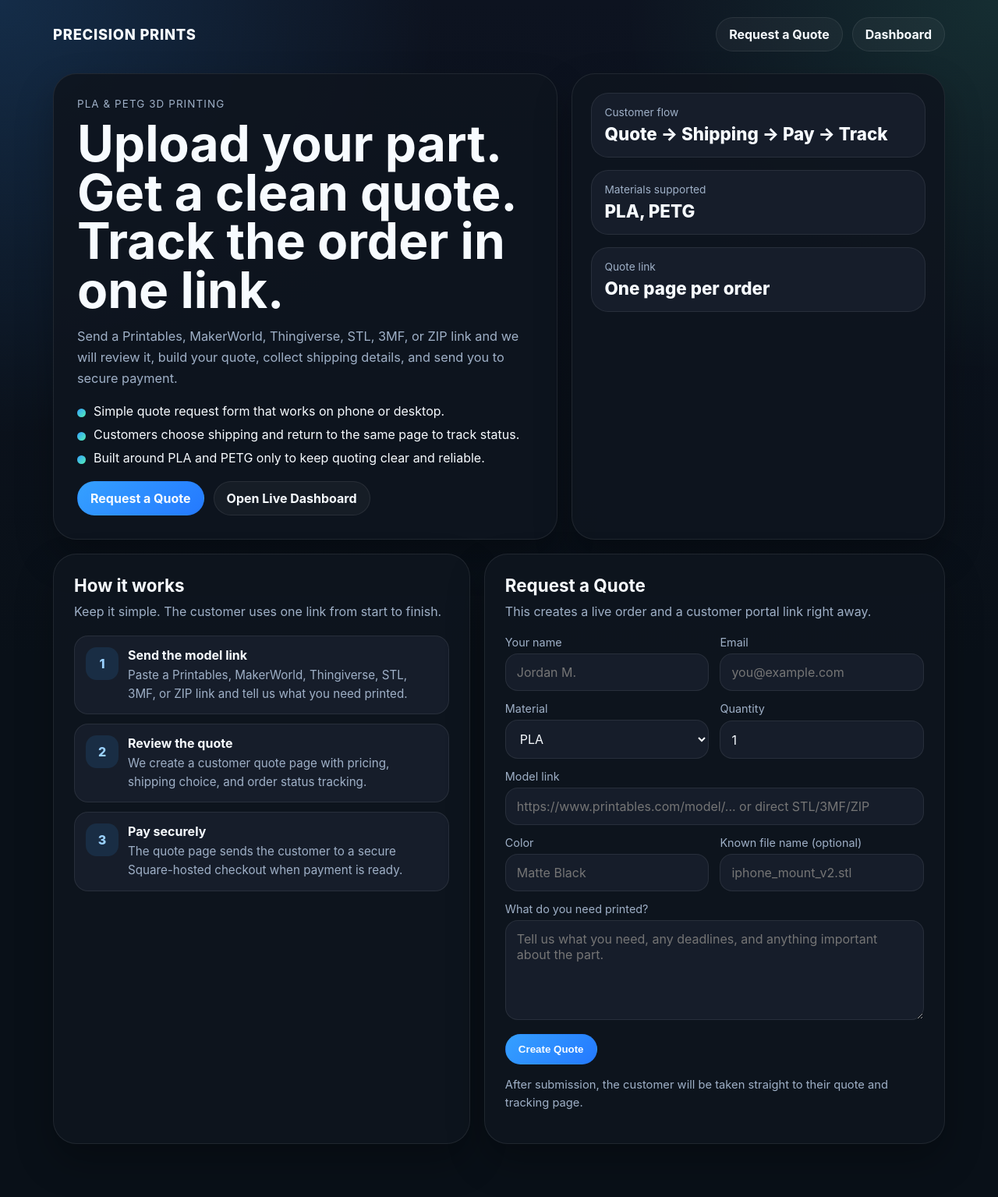
After one commit to adam-nabi/precision-prints-backend, a FastAPI app: template backend/app/templates/index.html in a window 1280 px wide. The commit adds this page. Shown: the whole page at 78% size. Run offline with FastAPI, Linux system fonts and the light colour scheme; the template is opened without the code that fills it, so the values that code supplies are empty.

Commit message:
Add public homepage and Square customer portal flow

```diff
--- a/backend/app/main.py
+++ b/backend/app/main.py
@@ -26,6 +26,7 @@ from .discord_ingest import DiscordConfigError, fetch_recent_messages
 from .model_worker import process_model_url
 from .reddit_ingest import RedditConfigError, fetch_recent_posts
 from .scout import ALLOWED_SOURCES, analyze_message, build_notes, build_reply_draft, resolve_order_material
+from .square_checkout import create_square_payment_link, square_is_configured
 from .store import (
     create_order,
     delete_order,
@@ -67,8 +68,14 @@ def health_check() -> Dict[str, str]:
 
 
 @app.get("/", include_in_schema=False)
-def root() -> RedirectResponse:
-    return RedirectResponse(url="/dashboard", status_code=302)
+def root(request: Request) -> HTMLResponse:
+    return templates.TemplateResponse(
+        request,
+        "index.html",
+        {
+            "public_base_url": _public_base_url(),
+        },
+    )
 
 
 @app.get("/dashboard", response_class=HTMLResponse)
@@ -105,6 +112,7 @@ def quote_page(request: Request, order_id: UUID) -> HTMLResponse:
     if order is None:
         raise HTTPException(status_code=404, detail="Order not found")
 
+    order = _ensure_square_payment_link(order)
     order = _with_public_links(order)
 
     return templates.TemplateResponse(
@@ -147,6 +155,7 @@ def scout_message(request: ScoutMessageRequest) -> ScoutMessageResponse:
         detected_material=match.detected_material,
         unsupported_material=match.unsupported_material,
         color_preference=None,
+        customer_email=None,
     )
     saved_order = _create_and_process_order(imported_order)
 
@@ -193,6 +202,7 @@ def scan_discord() -> DiscordScanResponse:
             detected_material=match.detected_material,
             unsupported_material=match.unsupported_material,
             color_preference=None,
+            customer_email=None,
         )
         created_orders.append(_create_and_process_order(imported_order))
 
@@ -242,6 +252,7 @@ def scan_reddit() -> RedditScanResponse:
             detected_material=match.detected_material,
             unsupported_material=match.unsupported_material,
             color_preference=None,
+            customer_email=None,
         )
         created_orders.append(_create_and_process_order(imported_order))
 
@@ -271,6 +282,7 @@ def intake_lead(request: IntakeLeadRequest) -> Order:
         detected_material=_resolve_requested_material(request.materialPreference, analyzed_match.detected_material),
         unsupported_material=_resolve_unsupported_material(request.materialPreference, analyzed_match.unsupported_material),
         color_preference=request.colorPreference,
+        customer_email=request.customerEmail,
     )
     return _create_and_process_order(imported_order)
 
@@ -309,6 +321,16 @@ def patch_order_payment_link(order_id: UUID, request: UpdatePaymentLinkRequest)
     return _with_public_links(updated_order)
 
 
+@app.post("/orders/{order_id}/square-payment-link", response_model=Order)
+def create_order_square_payment_link(order_id: UUID) -> Order:
+    order = get_order(order_id)
+    if order is None:
+        raise HTTPException(status_code=404, detail="Order not found")
+
+    updated_order = _ensure_square_payment_link(order, force_refresh=True)
+    return _with_public_links(updated_order)
+
+
 @app.patch("/orders/{order_id}", response_model=Order)
 def patch_order_details(order_id: UUID, request: UpdateOrderDetailsRequest) -> Order:
     updated_order = update_order_details(
@@ -322,6 +344,7 @@ def patch_order_details(order_id: UUID, request: UpdateOrderDetailsRequest) -> O
     if updated_order is None:
         raise HTTPException(status_code=404, detail="Order not found")
 
+    updated_order = _ensure_square_payment_link(updated_order, force_refresh=True)
     return _with_public_links(updated_order)
 
 
@@ -347,6 +370,7 @@ def _build_order_from_lead(
     detected_material: Optional[str],
     unsupported_material: Optional[str],
     color_preference: Optional[str],
+    customer_email: Optional[str],
 ) -> Order:
     return Order(
         id=uuid4(),
@@ -363,6 +387,7 @@ def _build_order_from_lead(
         sourceURL=source_url,
         modelDownloadURL=model_url,
         notes=build_notes(source, message_text, source_url, unsupported_material),
+        customerEmail=customer_email,
     )
 
 
@@ -456,8 +481,31 @@ def _with_public_links(order: Order) -> Order:
     return order.model_copy(
         update={
             "quoteURL": f"{_public_base_url()}/quote/{order.id}",
+            "customerPortalURL": f"{_public_base_url()}/quote/{order.id}",
         }
     )
+
+
+def _ensure_square_payment_link(order: Order, force_refresh: bool = False) -> Order:
+    if not square_is_configured():
+        return order
+
+    if order.totalAmount <= 0:
+        return order
+
+    if order.status in {OrderStatus.PAID, OrderStatus.PRINTING, OrderStatus.SHIPPED}:
+        return order
+
+    if order.paymentLinkURL and not force_refresh:
+        return order
+
+    try:
+        payment_link_url = create_square_payment_link(order, _public_base_url())
+    except RuntimeError:
+        return order
+
+    updated_order = update_payment_link(order.id, payment_link_url)
+    return updated_order or order
 
 
 def _resolve_requested_material(material_preference: Optional[str], detected_material: Optional[str]) -> Optional[str]:
--- /dev/null
+++ b/backend/app/templates/index.html
@@ -0,0 +1,474 @@
+<!DOCTYPE html>
+<html lang="en">
+<head>
+  <meta charset="UTF-8">
+  <meta name="viewport" content="width=device-width, initial-scale=1.0">
+  <title>Precision Prints</title>
+  <style>
+    :root {
+      color-scheme: dark;
+      --bg: #091018;
+      --panel: rgba(15, 21, 31, 0.92);
+      --panel-2: #161d2a;
+      --line: rgba(255,255,255,0.08);
+      --text: #f7fbff;
+      --muted: #9fb0c7;
+      --accent: #35a0ff;
+      --accent-2: #53f0b3;
+      --shadow: 0 22px 48px rgba(0,0,0,0.28);
+    }
+
+    * { box-sizing: border-box; }
+
+    body {
+      margin: 0;
+      font-family: -apple-system, BlinkMacSystemFont, "Segoe UI", sans-serif;
+      color: var(--text);
+      background:
+        radial-gradient(circle at top left, rgba(53,160,255,0.18), transparent 28%),
+        radial-gradient(circle at top right, rgba(83,240,179,0.12), transparent 24%),
+        linear-gradient(180deg, #0d1320 0%, var(--bg) 55%);
+    }
+
+    .shell {
+      max-width: 1180px;
+      margin: 0 auto;
+      padding: 22px 18px 68px;
+    }
+
+    .nav {
+      display: flex;
+      justify-content: space-between;
+      align-items: center;
+      gap: 16px;
+      margin-bottom: 28px;
+    }
+
+    .brand {
+      font-size: 1.15rem;
+      font-weight: 800;
+      letter-spacing: 0.04em;
+    }
+
+    .nav-links {
+      display: flex;
+      gap: 12px;
+      flex-wrap: wrap;
+    }
+
+    .nav-links a,
+    .button {
+      text-decoration: none;
+      color: var(--text);
+      border: 1px solid var(--line);
+      background: rgba(255,255,255,0.04);
+      border-radius: 999px;
+      padding: 11px 16px;
+      font-weight: 700;
+    }
+
+    .button.primary {
+      background: linear-gradient(135deg, var(--accent), #2479ff);
+      border-color: transparent;
+    }
+
+    .hero {
+      display: grid;
+      grid-template-columns: 1.15fr 0.85fr;
+      gap: 18px;
+      align-items: stretch;
+      margin-bottom: 18px;
+    }
+
+    .panel {
+      background: var(--panel);
+      border: 1px solid var(--line);
+      border-radius: 30px;
+      box-shadow: var(--shadow);
+    }
+
+    .hero-copy {
+      padding: 30px;
+    }
+
+    .eyebrow {
+      color: var(--muted);
+      text-transform: uppercase;
+      letter-spacing: 0.08em;
+      font-size: 0.84rem;
+      margin-bottom: 12px;
+    }
+
+    h1 {
+      margin: 0 0 14px;
+      font-size: clamp(2.2rem, 5vw, 4.3rem);
+      line-height: 0.98;
+    }
+
+    .lead {
+      margin: 0 0 18px;
+      max-width: 56ch;
+      color: var(--muted);
+      line-height: 1.65;
+      font-size: 1.02rem;
+    }
+
+    .hero-points {
+      display: grid;
+      gap: 10px;
+      margin-bottom: 20px;
+    }
+
+    .point {
+      display: flex;
+      gap: 10px;
+      align-items: start;
+      color: var(--text);
+    }
+
+    .dot {
+      width: 11px;
+      height: 11px;
+      border-radius: 999px;
+      margin-top: 7px;
+      background: linear-gradient(135deg, var(--accent), var(--accent-2));
+      flex: none;
+    }
+
+    .hero-card {
+      padding: 24px;
+      display: grid;
+      gap: 16px;
+      align-content: start;
+    }
+
+    .stat {
+      background: var(--panel-2);
+      border: 1px solid var(--line);
+      border-radius: 22px;
+      padding: 16px;
+    }
+
+    .stat .label {
+      color: var(--muted);
+      font-size: 0.86rem;
+      margin-bottom: 6px;
+    }
+
+    .stat .value {
+      font-size: 1.4rem;
+      font-weight: 800;
+    }
+
+    .grid {
+      display: grid;
+      grid-template-columns: 0.95fr 1.05fr;
+      gap: 18px;
+    }
+
+    .section {
+      padding: 26px;
+    }
+
+    h2 {
+      margin: 0 0 8px;
+      font-size: 1.4rem;
+    }
+
+    .sub {
+      margin: 0 0 18px;
+      color: var(--muted);
+      line-height: 1.6;
+    }
+
+    .steps {
+      display: grid;
+      gap: 12px;
+    }
+
+    .step {
+      display: grid;
+      grid-template-columns: 42px 1fr;
+      gap: 12px;
+      align-items: start;
+      padding: 14px;
+      background: var(--panel-2);
+      border: 1px solid var(--line);
+      border-radius: 18px;
+    }
+
+    .step-number {
+      width: 42px;
+      height: 42px;
+      display: grid;
+      place-items: center;
+      border-radius: 14px;
+      background: rgba(53,160,255,0.12);
+      color: #9bd2ff;
+      font-weight: 800;
+    }
+
+    .step-title {
+      font-weight: 700;
+      margin-bottom: 4px;
+    }
+
+    .step-text {
+      color: var(--muted);
+      line-height: 1.55;
+      font-size: 0.95rem;
+    }
+
+    .form-grid {
+      display: grid;
+      grid-template-columns: 1fr 1fr;
+      gap: 14px;
+    }
+
+    .field {
+      display: grid;
+      gap: 6px;
+    }
+
+    .field.full {
+      grid-column: 1 / -1;
+    }
+
+    label {
+      color: var(--muted);
+      font-size: 0.9rem;
+    }
+
+    input, select, textarea {
+      width: 100%;
+      font: inherit;
+      border: 1px solid var(--line);
+      border-radius: 16px;
+      padding: 13px 14px;
+      background: var(--panel-2);
+      color: var(--text);
+    }
+
+    textarea {
+      resize: vertical;
+      min-height: 128px;
+    }
+
+    .form-actions {
+      display: flex;
+      gap: 12px;
+      flex-wrap: wrap;
+      margin-top: 18px;
+    }
+
+    .helper {
+      color: var(--muted);
+      font-size: 0.92rem;
+      line-height: 1.55;
+    }
+
+    .success,
+    .error {
+      display: none;
+      margin-top: 12px;
+      padding: 12px 14px;
+      border-radius: 14px;
+      font-weight: 700;
+    }
+
+    .success {
+      background: rgba(83,240,179,0.12);
+      color: #a0ffd8;
+    }
+
+    .error {
+      background: rgba(255,82,82,0.12);
+      color: #ffb2b2;
+    }
+
+    @media (max-width: 900px) {
+      .hero, .grid, .form-grid {
+        grid-template-columns: 1fr;
+      }
+    }
+  </style>
+</head>
+<body>
+  <main class="shell">
+    <nav class="nav">
+      <div class="brand">PRECISION PRINTS</div>
+      <div class="nav-links">
+        <a href="#quote-form">Request a Quote</a>
+        <a href="/dashboard">Dashboard</a>
+      </div>
+    </nav>
+
+    <section class="hero">
+      <div class="panel hero-copy">
+        <div class="eyebrow">PLA & PETG 3D Printing</div>
+        <h1>Upload your part. Get a clean quote. Track the order in one link.</h1>
+        <p class="lead">
+          Send a Printables, MakerWorld, Thingiverse, STL, 3MF, or ZIP link and we will review it, build your quote,
+          collect shipping details, and send you to secure payment.
+        </p>
+
+        <div class="hero-points">
+          <div class="point"><span class="dot"></span><span>Simple quote request form that works on phone or desktop.</span></div>
+          <div class="point"><span class="dot"></span><span>Customers choose shipping and return to the same page to track status.</span></div>
+          <div class="point"><span class="dot"></span><span>Built around PLA and PETG only to keep quoting clear and reliable.</span></div>
+        </div>
+
+        <div class="form-actions">
+          <a class="button primary" href="#quote-form">Request a Quote</a>
+          <a class="button" href="/dashboard">Open Live Dashboard</a>
+        </div>
+      </div>
+
+      <div class="panel hero-card">
+        <div class="stat">
+          <div class="label">Customer flow</div>
+          <div class="value">Quote → Shipping → Pay → Track</div>
+        </div>
+        <div class="stat">
+          <div class="label">Materials supported</div>
+          <div class="value">PLA, PETG</div>
+        </div>
+        <div class="stat">
+          <div class="label">Quote link</div>
+          <div class="value">One page per order</div>
+        </div>
+      </div>
+    </section>
+
+    <section class="grid">
+      <div class="panel section">
+        <h2>How it works</h2>
+        <p class="sub">Keep it simple. The customer uses one link from start to finish.</p>
+
+        <div class="steps">
+          <div class="step">
+            <div class="step-number">1</div>
+            <div>
+              <div class="step-title">Send the model link</div>
+              <div class="step-text">Paste a Printables, MakerWorld, Thingiverse, STL, 3MF, or ZIP link and tell us what you need printed.</div>
+            </div>
+          </div>
+          <div class="step">
+            <div class="step-number">2</div>
+            <div>
+              <div class="step-title">Review the quote</div>
+              <div class="step-text">We create a customer quote page with pricing, shipping choice, and order status tracking.</div>
+            </div>
+          </div>
+          <div class="step">
+            <div class="step-number">3</div>
+            <div>
+              <div class="step-title">Pay securely</div>
+              <div class="step-text">The quote page sends the customer to a secure Square-hosted checkout when payment is ready.</div>
+            </div>
+          </div>
+        </div>
+      </div>
+
+      <div class="panel section" id="quote-form">
+        <h2>Request a Quote</h2>
+        <p class="sub">This creates a live order and a customer portal link right away.</p>
+
+        <form id="leadForm">
+          <div class="form-grid">
+            <div class="field">
+              <label for="customerName">Your name</label>
+              <input id="customerName" required placeholder="Jordan M.">
+            </div>
+            <div class="field">
+              <label for="customerEmail">Email</label>
+              <input id="customerEmail" type="email" placeholder="you@example.com">
+            </div>
+            <div class="field">
+              <label for="materialPreference">Material</label>
+              <select id="materialPreference">
+                <option value="PLA">PLA</option>
+                <option value="PETG">PETG</option>
+              </select>
+            </div>
+            <div class="field">
+              <label for="quantity">Quantity</label>
+              <input id="quantity" type="number" min="1" step="1" value="1">
+            </div>
+            <div class="field full">
+              <label for="sourceURL">Model link</label>
+              <input id="sourceURL" placeholder="https://www.printables.com/model/... or direct STL/3MF/ZIP">
+            </div>
+            <div class="field">
+              <label for="colorPreference">Color</label>
+              <input id="colorPreference" placeholder="Matte Black">
+            </div>
+            <div class="field">
+              <label for="fileName">Known file name (optional)</label>
+              <input id="fileName" placeholder="iphone_mount_v2.stl">
+            </div>
+            <div class="field full">
+              <label for="messageText">What do you need printed?</label>
+              <textarea id="messageText" required placeholder="Tell us what you need, any deadlines, and anything important about the part."></textarea>
+            </div>
+          </div>
+
+          <div class="form-actions">
+            <button class="button primary" type="submit" id="submitButton">Create Quote</button>
+          </div>
+          <p class="helper">After submission, the customer will be taken straight to their quote and tracking page.</p>
+          <div class="success" id="successMessage">Quote created. Opening customer portal…</div>
+          <div class="error" id="errorMessage">Could not create the quote right now.</div>
+        </form>
+      </div>
+    </section>
+  </main>
+
+  <script>
+    const form = document.getElementById("leadForm");
+    const submitButton = document.getElementById("submitButton");
+    const successMessage = document.getElementById("successMessage");
+    const errorMessage = document.getElementById("errorMessage");
+
+    form.addEventListener("submit", async (event) => {
+      event.preventDefault();
+      submitButton.disabled = true;
+      successMessage.style.display = "none";
+      errorMessage.style.display = "none";
+
+      const payload = {
+        source: "Website",
+        customerName: document.getElementById("customerName").value,
+        customerEmail: document.getElementById("customerEmail").value || null,
+        messageText: document.getElementById("messageText").value,
+        sourceURL: document.getElementById("sourceURL").value || null,
+        modelURL: document.getElementById("sourceURL").value || null,
+        fileName: document.getElementById("fileName").value || null,
+        quantity: Number(document.getElementById("quantity").value || 1),
+        materialPreference: document.getElementById("materialPreference").value,
+        colorPreference: document.getElementById("colorPreference").value || null
+      };
+
+      try {
+        const response = await fetch("/lead-intake", {
+          method: "POST",
+          headers: { "Content-Type": "application/json" },
+          body: JSON.stringify(payload)
+        });
+
+        if (!response.ok) {
+          throw new Error("request failed");
+        }
+
+        const order = await response.json();
+        successMessage.style.display = "block";
+        const target = order.quoteURL || `${window.location.origin}/quote/${order.id}`;
+        window.location.href = target;
+      } catch (error) {
+        errorMessage.style.display = "block";
+        submitButton.disabled = false;
+      }
+    });
+  </script>
+</body>
+</html>
```
Also changed, not shown: backend/app/models.py (+7 -4 lines), backend/app/square_checkout.py (added, +77 -0 lines), backend/app/templates/quote.html (+4 -4 lines).
